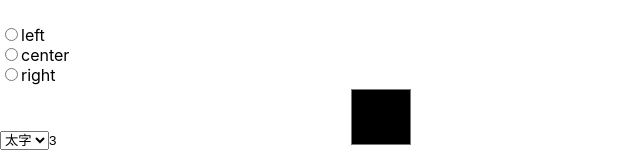
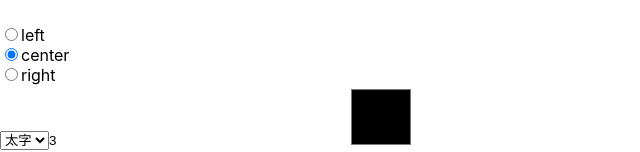
Before and after one commit to jiroor/home, a Next.js app: page /recognition in a window 1280 px wide. Shown: the part 144-296 px from the top of the page, without its empty margins (0-640 px from the left). Built offline with nearby package versions, Linux system fonts and the light colour scheme.

Commit message:
fix duplicated variables

```diff
--- a/src/pages/recognition/index.tsx
+++ b/src/pages/recognition/index.tsx
@@ -98,19 +98,20 @@ export default function Recognition() {
 
   const radios = Object
     .values(TextAlign)
-    .map((textAlign: TextAlign) => {
-      const id = `textAlign_${textAlign}`;
+    .map((textAlignValue: TextAlign) => {
+      const id = `textAlign_${textAlignValue}`;
       return (
         <div>
           <input
             type='radio'
             id={id}
             name='textAlign'
-            value={textAlign}
+            value={textAlignValue}
+            checked={textAlign === textAlignValue}
             onChange={handleInputTextAlign} />
           <label
             htmlFor={id}>
-            {textAlign}
+            {textAlignValue}
           </label>
         </div>
       );
```
